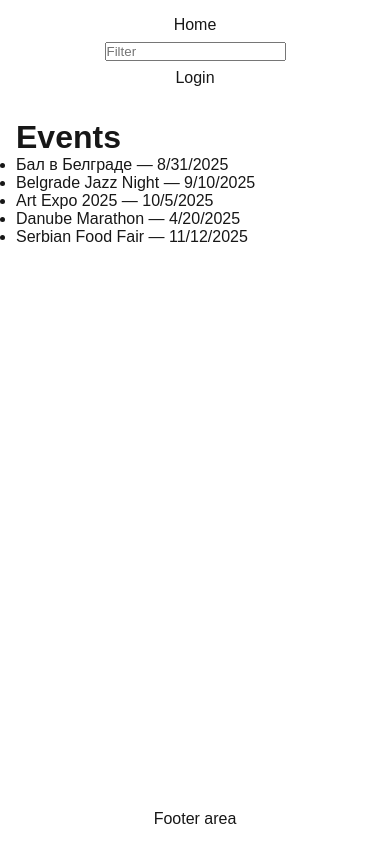
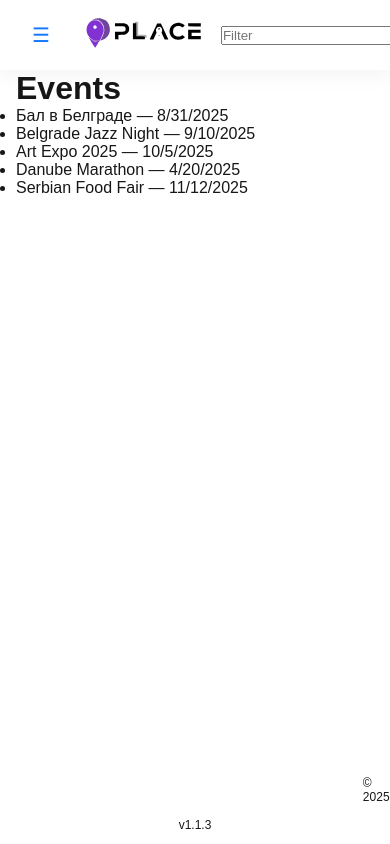
Before and after one commit to kapernikxd/client-next, a Next.js app: page / in a window 390 px wide. Built offline with nearby package versions, Linux system fonts and the light colour scheme.

Commit message:
feat: add responsive header and footer layout

```diff
--- /dev/null
+++ b/src/app/(site)/components/Footer.tsx
@@ -0,0 +1,38 @@
+import Link from 'next/link';
+import styles from './footer.module.css';
+
+export default function Footer() {
+  return (
+    <div className={styles.footer}>
+      <div className={styles.footerLeft}>
+        <div className={styles.footerMiddle}>
+          <div className={styles.footerMiddleApple}>
+            <a href="https://apps.apple.com/us/app/pllace/id6746166742">
+              <img src="/apple-store.svg" alt="Download on the App Store" />
+            </a>
+          </div>
+          <div className={styles.footerMiddleGoogle}>
+            <a href="https://play.google.com/store/apps/details?id=com.kapernikrs.expopllace">
+              <img src="/google-play.svg" alt="Get it on Google Play" />
+            </a>
+          </div>
+        </div>
+        <div className={styles.footerCopyright}>
+          <span>© 2025</span>
+          <Link className={styles.footerCopyrightLink} href="https://t.me/pllacesupport">
+            Support
+          </Link>
+        </div>
+      </div>
+      <div className={styles.footerRight}>
+        <div className={styles.footerMenu}>
+          <ul>
+            <li>
+              <a href="#">v1.1.3</a>
+            </li>
+          </ul>
+        </div>
+      </div>
+    </div>
+  );
+}
--- /dev/null
+++ b/src/app/(site)/components/Header.tsx
@@ -0,0 +1,50 @@
+'use client';
+
+import { useState } from 'react';
+import Link from 'next/link';
+import { Button, Drawer } from 'antd';
+import styles from './header.module.css';
+
+export default function Header() {
+  const [open, setOpen] = useState(false);
+  const toggleSidebar = () => setOpen(!open);
+
+  return (
+    <>
+      <Drawer
+        placement="left"
+        width={280}
+        open={open}
+        onClose={toggleSidebar}
+        className={styles.sidebarDrawer}
+      >
+        <nav className={styles.sidebar}>
+          <ul>
+            <li>
+              <Link href="/">Home</Link>
+            </li>
+            <li>
+              <Link href="/places">Places</Link>
+            </li>
+          </ul>
+        </nav>
+      </Drawer>
+      <header className={styles.siteHeader}>
+        <div className={styles.left}>
+          <Button type="link" onClick={toggleSidebar} className={styles.sidebarToggle}>
+            ☰
+          </Button>
+          <Link href="/" className="logo">
+            <img src="/logo.svg" alt="logo" />
+          </Link>
+        </div>
+        <div className={styles.center}>
+          <input type="text" placeholder="Filter" />
+        </div>
+        <div className={styles.right}>
+          <Link href="/login">Login</Link>
+        </div>
+      </header>
+    </>
+  );
+}
--- /dev/null
+++ b/src/app/(site)/components/footer.module.css
@@ -0,0 +1,52 @@
+.footer {
+  display: flex;
+  justify-content: space-between;
+  align-items: center;
+  font-size: 14px;
+  font-weight: 500;
+  padding: 12px 30px;
+  background: var(--color-white, #fff);
+}
+
+.footerLeft {
+  display: flex;
+  align-items: center;
+  gap: 16px;
+}
+
+.footerMiddle {
+  display: flex;
+  align-items: center;
+  gap: 8px;
+}
+
+.footerMiddleApple img {
+  height: 50px;
+}
+
+.footerMiddleGoogle img {
+  height: 38px;
+}
+
+.footerCopyrightLink {
+  margin-left: 4px;
+  color: var(--color-primary, #1677ff);
+}
+
+.footerCopyright {}
+
+.footerRight {}
+
+.footerMenu ul {
+  list-style: none;
+  margin: 0;
+  padding: 0;
+}
+
+@media (max-width: 576px) {
+  .footer {
+    flex-direction: column;
+    gap: 2px;
+    font-size: 12px;
+  }
+}
--- /dev/null
+++ b/src/app/(site)/components/header.module.css
@@ -0,0 +1,52 @@
+.siteHeader {
+  position: fixed;
+  left: 0;
+  top: 0;
+  width: 100%;
+  z-index: 1000;
+  background: var(--header-bg, #fff);
+  box-shadow: 0 5px 20px rgba(0, 0, 0, 0.05);
+  display: flex;
+  align-items: center;
+  justify-content: space-between;
+  padding: 0 1rem;
+  height: 70px;
+}
+
+.left,
+.center,
+.right {
+  display: flex;
+  align-items: center;
+}
+
+.left {
+  gap: 1rem;
+}
+
+.center {
+  flex: 1;
+  justify-content: center;
+}
+
+.sidebarToggle {
+  font-size: 1.25rem;
+}
+
+.sidebarDrawer :global(.ant-drawer-body) {
+  padding: 0;
+}
+
+.sidebar {
+  padding-top: 70px;
+}
+
+.sidebar ul {
+  list-style: none;
+  margin: 0;
+  padding: 0;
+}
+
+.sidebar li {
+  padding: 1rem;
+}
--- a/src/app/(site)/layout.css
+++ b/src/app/(site)/layout.css
@@ -4,48 +4,8 @@
   min-height: 100vh;
 }
 
-.site-header,
-.site-footer {
-  flex-shrink: 0;
-  padding: 1rem;
-}
-
-.site-header {
-  display: flex;
-  flex-direction: column;
-  gap: 0.5rem;
-}
-
-.site-header > .left,
-.site-header > .center,
-.site-header > .right {
-  display: flex;
-  justify-content: center;
-  align-items: center;
-}
-
 .site-main {
   flex: 1 0 auto;
   padding: 1rem;
+  padding-top: 70px;
 }
-
-.site-footer {
-  text-align: center;
-}
-
-@media (min-width: 768px) {
-  .site-header {
-    flex-direction: row;
-    justify-content: space-between;
-    align-items: center;
-  }
-
-  .site-header > .center {
-    flex: 1;
-  }
-
-  .site-header > .left,
-  .site-header > .right {
-    width: 25%;
-  }
-}
--- a/src/app/(site)/layout.tsx
+++ b/src/app/(site)/layout.tsx
@@ -1,23 +1,14 @@
-import Link from "next/link";
 import { ReactNode } from "react";
+import Header from "./components/Header";
+import Footer from "./components/Footer";
 import "./layout.css";
 
 export default function SiteLayout({ children }: { children: ReactNode }) {
   return (
     <div className="app-layout">
-      <header className="site-header">
-        <div className="left">
-          <Link href="/">Home</Link>
-        </div>
-        <div className="center">
-          <input type="text" placeholder="Filter" />
-        </div>
-        <div className="right">
-          <Link href="/login">Login</Link>
-        </div>
-      </header>
+      <Header />
       <main className="site-main">{children}</main>
-      <footer className="site-footer">Footer area</footer>
+      <Footer />
     </div>
   );
 }
```
